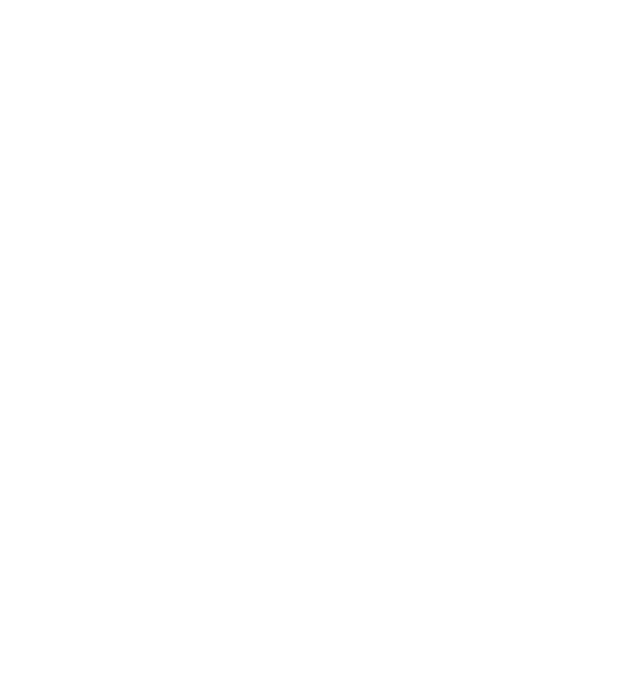
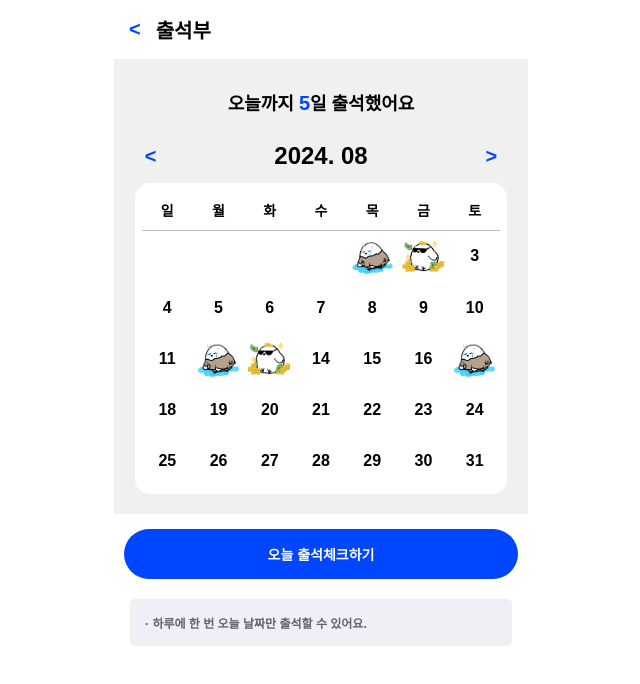
Before and after one commit to Jyebin/shinhan_team2_SOL_the_front, a React (Create React App) app: page / in a window 1280 px wide. Shown: the top 684 px of the page, without its empty margins (319-959 px from the left). Built offline with nearby package versions, Linux system fonts and the light colour scheme.

Commit message:
feat: Add attendance calendar and post type stamps display

```diff
--- a/src/assets/ViewAllAttendance.css
+++ b/src/assets/ViewAllAttendance.css
@@ -1,41 +1,70 @@
 .ViewAllAttendance {
+    /* width: 350px; */
     max-width: 414px;
     margin: 0 auto;
-    padding: 20px;
     font-family: Arial, sans-serif;
 }
 
 header {
-    text-align: center;
-    margin-bottom: 20px;
+    display: flex;
+    text-align: left;
+    background-color: #ffffff;
 }
 
-h1 {
-    font-size: 24px;
-    background-color: #ffffff;
+header button {
+    background: none;
+    border: none;
+    font-size: 20px;
+    font-weight: bold;
+    color: #0046ff;
+    cursor: pointer;
+    padding: 5px 15px;
+}
+
+header h1 {
+    font-size: 20px;
+    font-weight: 700;
+    margin: 15px 0;
+}
+
+main {
+    background-color: #f0f0f0;
+    display: flex;
+    flex-direction: column;
+    align-items: center;
 }
 
 .attendance-summary {
     text-align: center;
-    margin-bottom: 20px;
+    margin-top: 15px;
+    margin-bottom: 10px;
 }
 
-h2 {
+.attendance-summary h2 {
     font-size: 18px;
+}
+
+.attendance-summary h2 span {
+    color: #0046ff;
+    font-weight: 900;
+    font-size: 20px;
 }
 
 .calendar-container {
     margin-bottom: 20px;
+    width: 90%;
 }
 
-h3 {
+.calendar-container h3 {
+    font-size: 24px;
     text-align: center;
     margin-bottom: 10px;
 }
 
 .calendar {
-    border: 1px solid #ddd;
-    border-radius: 5px;
+    background-color: #fff;
+    border-radius: 15px;
+    padding: 7px;
 }
 
 .calendar-header {
@@ -43,49 +72,65 @@
     grid-template-columns: repeat(7, 1fr);
     padding: 10px 0;
     text-align: center;
+    font-size: 14px;
     font-weight: bold;
+    border-bottom: #bebebe solid 1px;
 }
 
 .calendar-body {
     display: grid;
     grid-template-columns: repeat(7, 1fr);
+    height: calc(100% - 40px);
 }
 
 .calendar-day {
-    height: 40px;
     display: flex;
     align-items: center;
     justify-content: center;
     position: relative;
+    aspect-ratio: 1 / 1;
+    font-size: 1em;
+    font-weight: bold;
 }
 
-/* 달력에서 빈 공간
-    .calendar-day.empty {
-} */
-
-.calendar-day.attended {
-    color: #e6f7ff;
-    background-color: #e6f7ff;
-}
-
-.stamp {
+.calendar-day span {
     position: absolute;
     top: 50%;
     left: 50%;
     transform: translate(-50%, -50%);
-    color: #1890ff;
-    font-size: 20px;
+}
+
+.calendar-day.attend-overspending {
+    background-image: url('../assets/attendance/sadBird.png');
+    background-size: cover;
+    background-position: center;
+}
+
+.calendar-day.attend-overspending span {
+    display: none;
+}
+
+.calendar-day.attend-saving {
+    background-image: url('../assets/attendance/richBird.png');
+    background-size: cover;
+    background-position: center;
+}
+
+.calendar-day.attend-saving span {
+    display: none;
 }
 
 .attendance-button {
     display: block;
-    width: 100%;
+    width: 95%;
     padding: 15px;
+    margin: 15px auto;
     background-color: #0046ff;
     color: white;
     border: none;
-    border-radius: 5px;
-    font-size: 16px;
+    border-radius: 40px;
+    font-size: 14px;
+    font-weight: bold;
     cursor: pointer;
 }
 
@@ -104,10 +149,23 @@
     background: none;
     border: none;
     font-size: 20px;
+    font-weight: 900;
     cursor: pointer;
     padding: 5px 10px;
+    color: #0046ff;
 }
 
 .calendar-navigation h3 {
     margin: 0;
 }
+
+.attendance-info {
+    width: 85%;
+    padding: 15px;
+    margin: 20px auto;
+    border-radius: 5px;
+    background-color: #efeff5;
+    font-weight: 600;
+    font-size: 12px;
+    color: #5e646e;
+}
--- a/src/index.js
+++ b/src/index.js
@@ -1,7 +1,9 @@
 import React from "react";
 import ReactDOM from "react-dom/client";
 import "./assets/index.css";
-import App from "./App";
+import ViewAllAttendance from "./pages/ViewAllAttendance"
 
 const root = ReactDOM.createRoot(document.getElementById("root"));
-root.render(<App />);
+root.render(<React.StrictMode>
+    <ViewAllAttendance/>
+</React.StrictMode>);
--- a/src/pages/ViewAllAttendance.js
+++ b/src/pages/ViewAllAttendance.js
@@ -1,3 +1,147 @@
+import React, { useState, useEffect } from 'react';
+import '../assets/ViewAllAttendance.css';
+
 function ViewAllAttendance() {
-  return <div className="ViewAllAttendance"></div>;
+    const [totalAttendanceDays, setTotalAttendanceDays] = useState(0); // 총 출석 일자
+    const [currentDate, setCurrentDate] = useState(new Date()); // 달력 호출을 위한 현재 날짜, 기본: 오늘
+    const [attendanceData, setAttendanceData] = useState([]); // 출석한 날짜 및 출석글 타입, 총 출석 일자를 계산하기 때문에 전체 데이터를 한번에 호출
+
+    useEffect(() => {
+        // 여기서 출석 데이터 호출 API 호출
+        // dummy data
+        const dummyData = [
+            { date: '2024-08-01', type: 'overspending' },
+            { date: '2024-08-02', type: 'saving' },
+            { date: '2024-08-12', type: 'overspending' },
+            { date: '2024-08-13', type: 'saving' },
+            { date: '2024-08-17', type: 'overspending' },
+        ];
+        setAttendanceData(dummyData); // 출석한 날짜 설정
+        setTotalAttendanceDays(dummyData.length); // 총 출석 일자 설정
+    }, []);
+
+    // 달력 생성을 위한 함수
+    const daysInMonth = new Date(
+        currentDate.getFullYear(),
+        currentDate.getMonth() + 1,
+        0,
+    ).getDate();
+    const firstDayOfMonth = new Date(
+        currentDate.getFullYear(),
+        currentDate.getMonth(),
+        1,
+    ).getDay();
+
+    // 달력 생성
+    const renderCalendar = () => {
+        let days = [];
+        for (let i = 0; i < firstDayOfMonth; i++) {
+            days.push(
+                <div key={`empty-${i}`} className="calendar-day empty"></div>,
+            );
+        }
+        for (let i = 1; i <= daysInMonth; i++) {
+            const dateString = `${currentDate.getFullYear()}-${String(currentDate.getMonth() + 1).padStart(2, '0')}-${String(i).padStart(2, '0')}`;
+            const attendanceInfo = attendanceData.find(
+                (item) => item.date === dateString,
+            );
+
+            let attendanceClass = '';
+            if (attendanceInfo) {
+                attendanceClass =
+                    attendanceInfo.type === 'saving'
+                        ? 'attend-saving'
+                        : 'attend-overspending';
+            }
+            days.push(
+                // 출석을 이미 했다면 스탬프 출력
+                <div key={i} className={`calendar-day ${attendanceClass}`}>
+                    <span>{i}</span>
+                    {attendanceInfo && (
+                        <div className={`${attendanceInfo.type}`}></div>
+                    )}
+                </div>,
+            );
+        }
+        return days;
+    };
+
+    const getCalendarRows = () => {
+        const totalDays = firstDayOfMonth + daysInMonth;
+        return Math.ceil(totalDays / 7);
+    };
+
+    const handleAttendanceCheck = () => {
+        // 출석 체크 API 호출
+        alert('오늘 출석이 완료되었습니다!');
+    };
+
+    // 화살표 클릭 시 몇 월인지 변경
+    const changeMonth = (increment) => {
+        setCurrentDate((prevDate) => {
+            const newDate = new Date(
+                prevDate.getFullYear(),
+                prevDate.getMonth() + increment,
+                1,
+            );
+            return newDate;
+        });
+    };
+
+    return (
+        <div className="ViewAllAttendance">
+            <header>
+                {/* 버튼 클릭 시 메인화면으로 연결 */}
+                <button>&lt;</button>
+                <h1>출석부</h1>
+            </header>
+
+            <main>
+                <section className="attendance-summary">
+                    <h2>
+                        오늘까지 <span>{totalAttendanceDays}</span>일 출석했어요
+                    </h2>
+                </section>
+
+                <section className="calendar-container">
+                    <div className="calendar-navigation">
+                        <button onClick={() => changeMonth(-1)}>&lt;</button>
+                        <h3>
+                            {currentDate.getFullYear()}.{' '}
+                            {String(currentDate.getMonth() + 1).padStart(
+                                2,
+                                '0',
+                            )}
+                        </h3>
+                        <button onClick={() => changeMonth(1)}>&gt;</button>
+                    </div>
+                    <div className={`calendar rows-${getCalendarRows()}`}>
+                        <div className="calendar-header">
+                            <div>일</div>
+                            <div>월</div>
+                            <div>화</div>
+                            <div>수</div>
+                            <div>목</div>
+                            <div>금</div>
+                            <div>토</div>
+                        </div>
+                        <div className="calendar-body">{renderCalendar()}</div>
+                    </div>
+                </section>
+            </main>
+
+            <button
+                className="attendance-button"
+                onClick={handleAttendanceCheck}
+            >
+                오늘 출석체크하기
+            </button>
+
+            <div class="attendance-info">
+                · 하루에 한 번 오늘 날짜만 출석할 수 있어요.
+            </div>
+        </div>
+    );
 }
+
+export default ViewAllAttendance;
```
